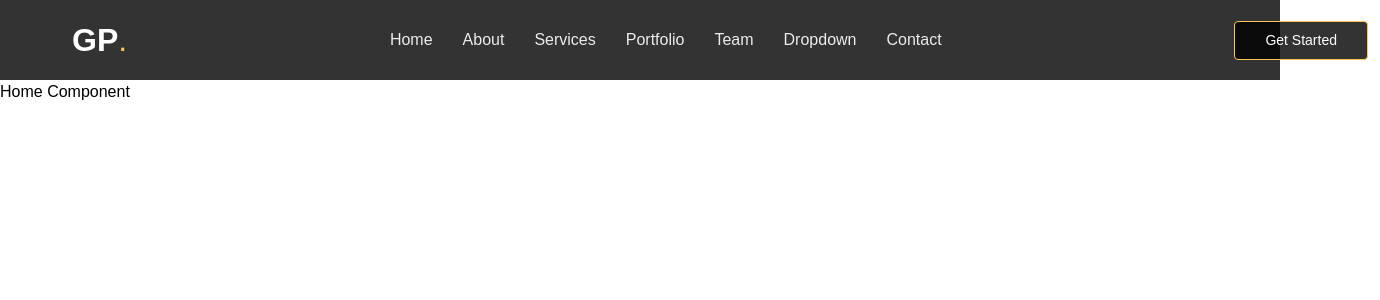
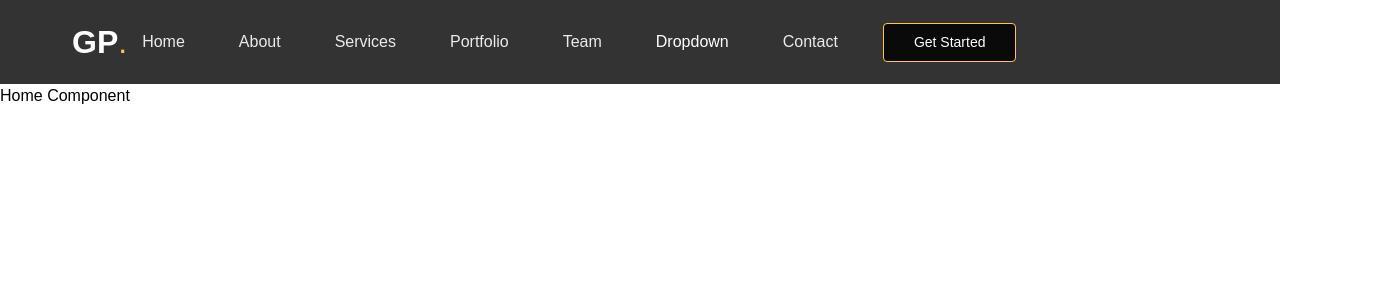
Before and after one commit to vatsal-bhatti/GP-Project, a React (Vite) app: page / in a window 1280 px wide. Shown: the top 300 px of the page, 1380 px wide, since content can reach past the window. Built offline with nearby package versions, Linux system fonts and the light colour scheme.

Commit message:
[REFACTOR]: refactored nav bar

```diff
--- a/package.json
+++ b/package.json
@@ -13,6 +13,7 @@
     "@redux-devtools/extension": "^3.3.0",
     "react": "^18.2.0",
     "react-dom": "^18.2.0",
+    "react-icons": "^5.2.1",
     "react-loader-spinner": "^6.1.6",
     "react-redux": "^9.1.0",
     "react-router-dom": "^6.22.2",
--- /dev/null
+++ b/src/components/common/Dropdown.jsx
@@ -0,0 +1,36 @@
+import { useState } from "react";
+
+const Dropdown = ({ title, items }) => {
+  const [isDropdownOpen, setIsDropdownOpen] = useState(false);
+
+  const toggleDropdown = () => {
+    setIsDropdownOpen(!isDropdownOpen);
+  };
+
+  return (
+    <li className="relative group">
+      <button
+        onClick={toggleDropdown}
+        className="block py-2 px-4 text-lg font-normal text-black hover:bg-[#FFC451] w-full lg:hover:text-[#FFC451] lg:py-[18px] lg:px-[15px] lg:font-normal lg:text-[16px] lg:text-white lg:hover:bg-transparent transition-colors duration-[0.3s]"
+      >
+        {title}
+      </button>
+      <ul
+        className={`${
+          isDropdownOpen ? "block" : "hidden"
+        } lg:absolute lg:hidden lg:group-hover:block bg-black lg:bg-white mt-2 w-full lg:w-auto`}
+      >
+        {items.map((item, index) => (
+          <li
+            key={index}
+            className="px-4 py-2 hover:bg-gray-200 lg:hover:bg-gray-700"
+          >
+            <a href={item.href}>{item.label}</a>
+          </li>
+        ))}
+      </ul>
+    </li>
+  );
+};
+
+export default Dropdown;
--- a/src/components/layout/Navbar/Navbar.jsx
+++ b/src/components/layout/Navbar/Navbar.jsx
@@ -1,54 +1,162 @@
+import { useState, useEffect } from "react";
+import Dropdown from "../../common/Dropdown";
+import { RxHamburgerMenu } from "react-icons/rx";
+import { IoIosClose } from "react-icons/io";
+
 const Navbar = () => {
+  const [isOpen, setIsOpen] = useState(false);
+  const [isVisible, setIsVisible] = useState(false);
+
+  const toggleMenu = () => {
+    setIsOpen(!isOpen);
+  };
+
+  useEffect(() => {
+    const handleResize = () => {
+      if (window.innerWidth <= 1024) {
+        // lg breakpoint in Tailwind CSS
+        setIsVisible(true);
+      } else {
+        setIsVisible(false);
+      }
+    };
+
+    handleResize(); // Call initially to set the state based on initial screen size
+    window.addEventListener("resize", handleResize);
+
+    return () => window.removeEventListener("resize", handleResize);
+  }, []);
+
+  const dropdownItems = [
+    { href: "#submenu1", label: "Submenu 1" },
+    { href: "#submenu2", label: "Submenu 2" },
+  ];
+
   return (
-    <nav className="bg-[#000000CC] text-[#FFFFFFE7]  py-[10px]  box-border  ">
-      <div className="container  flex justify-between items-center mx-[60px] px-[12px]  max-w-[1320px] w-[1320px]   relative ">
-        <div className="text-xl font-bold">
-          <span className="text-[32px] leading-[38.4px] font-bold text-white">
+    <nav className="bg-[#000000CC] text-[#FFFFFFE7] py-[10px] box-border">
+      <div className="container-fluid contai flex justify-between items-center mx-auto lg:mx-[60px] px-2 lg:px-[12px]  w-full lg:w-fit relative">
+        <div className="flex justify-between items-center text-xl font-bold">
+          <div className="text-[32px] leading-[38.4px] font-bold text-white">
             GP
-          </span>
-          <span className="text-[32px] leading-[32px] font-normal text-[#FFC451]">
+          </div>
+          <div className="text-[32px] leading-[32px] font-normal text-[#FFC451]">
             .
-          </span>
+          </div>
         </div>
-        <ul className="flex  items-center">
-          <li className="hover:text-[#FFC451] text-[16px] font-normal py-[18px] px-[15px]  transition-colors duration-[0.3s] ">
+
+        {isVisible && (
+          <div>
+            {/* Mobile Menu */}
+            <div
+              className={`fixed inset-0 bg-[#212529CC] z-[9997] transform overflow-hidden order-3 box-border ${
+                isOpen ? "translate-x-0" : "translate-x-full"
+              } transition-transform duration-300`}
+            >
+              {isOpen ? (
+                <div className="flex justify-end items-center p-5 border-b">
+                  <button
+                    className="text-white focus:outline-none text-right"
+                    onClick={toggleMenu}
+                  >
+                    <IoIosClose />
+                  </button>
+                </div>
+              ) : null}
+
+              <ul className="flex flex-col bg-white items-start space-y-2 py-[10px] inset-x-[20px] top-[60px] bottom-[20px] absolute rounded-[6px] overflow-auto z-[9998]">
+                <li className="w-full">
+                  <a
+                    href="#home"
+                    className="block py-2 px-4 text-lg font-normal text-black hover:bg-[#FFC451] w-full"
+                  >
+                    Home
+                  </a>
+                </li>
+                <li className="w-full">
+                  <a
+                    href="#about"
+                    className="block py-2 px-4 text-lg font-normal text-black hover:bg-[#FFC451] w-full"
+                  >
+                    About
+                  </a>
+                </li>
+                <li className="w-full">
+                  <a
+                    href="#services"
+                    className="block py-2 px-4 text-lg font-normal text-black hover:bg-[#FFC451] w-full"
+                  >
+                    Services
+                  </a>
+                </li>
+                <li className="w-full">
+                  <a
+                    href="#portfolio"
+                    className="block py-2 px-4 text-lg font-normal text-black hover:bg-[#FFC451] w-full"
+                  >
+                    Portfolio
+                  </a>
+                </li>
+                <li className="w-full">
+                  <a
+                    href="#team"
+                    className="block py-2 px-4 text-lg font-normal text-black hover:bg-[#FFC451] w-full"
+                  >
+                    Team
+                  </a>
+                </li>
+                <Dropdown title="Dropdown" items={dropdownItems} />
+                <li className="w-full">
+                  <a
+                    href="#contact"
+                    className="block py-2 px-4 text-lg font-normal text-black hover:bg-[#FFC451] w-full"
+                  >
+                    Contact
+                  </a>
+                </li>
+              </ul>
+            </div>
+          </div>
+        )}
+        <ul className="hidden lg:visible lg:flex items-center space-x-6">
+          <li className="hover:text-[#FFC451] text-[16px] font-normal py-[18px] px-[15px] transition-colors duration-[0.3s]">
             <a href="#home">Home</a>
           </li>
-          <li className="hover:text-[#FFC451] text-[16px] font-normal py-[18px] px-[15px]  transition-colors duration-[0.3s]">
+          <li className="hover:text-[#FFC451] text-[16px] font-normal py-[18px] px-[15px] transition-colors duration-[0.3s]">
             <a href="#about">About</a>
           </li>
-          <li className="hover:text-[#FFC451] text-[16px] font-normal py-[18px] px-[15px]  transition-colors duration-[0.3s]">
+          <li className="hover:text-[#FFC451] text-[16px] font-normal py-[18px] px-[15px] transition-colors duration-[0.3s]">
             <a href="#services">Services</a>
           </li>
-          <li className="hover:text-[#FFC451] text-[16px] font-normal py-[18px] px-[15px]  transition-colors duration-[0.3s]">
+          <li className="hover:text-[#FFC451] text-[16px] font-normal py-[18px] px-[15px] transition-colors duration-[0.3s]">
             <a href="#portfolio">Portfolio</a>
           </li>
-          <li className="hover:text-[#FFC451] text-[16px] font-normal py-[18px] px-[15px]  transition-colors duration-[0.3s]">
+          <li className="hover:text-[#FFC451] text-[16px] font-normal py-[18px] px-[15px] transition-colors duration-[0.3s]">
             <a href="#team">Team</a>
           </li>
-          <li className="hover:text-[#FFC451] text-[16px] font-normal py-[18px] px-[15px]  transition-colors duration-[0.3s] relative group">
-            <a href="#dropdown">Dropdown</a>
-            <ul className="absolute hidden group-hover:block bg-black mt-2">
-              <li className="px-4 py-2 hover:bg-gray-700">
-                <a href="#submenu1">Submenu 1</a>
-              </li>
-              <li className="px-4 py-2 hover:bg-gray-700">
-                <a href="#submenu2">Submenu 2</a>
-              </li>
-            </ul>
-          </li>
-          <li className="hover:text-[#FFC451] text-[16px] font-normal py-[18px] px-[15px]  transition-colors duration-[0.3s]">
+          <Dropdown title="Dropdown" items={dropdownItems} />
+          <li className="hover:text-[#FFC451] text-[16px] font-normal py-[18px] px-[15px] transition-colors duration-[0.3s]">
             <a href="#contact">Contact</a>
           </li>
         </ul>
 
-        <button
-          className="bg-[#000000CC]
-] border-[1.6px] border-[#FFC451]
-] text-white px-[30px] py-[8px] ml-[30px] rounded-[4px] hover:bg-[#FFC451] transition-colors duration-[0.3s] hover:cursor-pointer text-[14px] font-normal "
-        >
+        <button className=" order-2 lg:block bg-[#000000CC] border-[1.6px] border-[#FFC451] text-white px-[15px] lg:px-[30px] py-[6px] lg:py-[8px] lg:ml-[30px] mr-[15px] lg:mr-0 rounded-[4px] hover:bg-[#FFC451] transition-colors duration-[0.3s] hover:cursor-pointer text-[14px] font-normal  ">
           Get Started
         </button>
+
+        {isVisible ? (
+          isOpen ? null : (
+            <>
+              <div className="flex-wrap mr-[10px] order-2 box-border">
+                <button
+                  className="focus:outline-none hover:cursor-pointer"
+                  onClick={toggleMenu}
+                >
+                  <RxHamburgerMenu size={"28px"} color="white" />
+                </button>
+              </div>
+            </>
+          )
+        ) : null}
       </div>
     </nav>
   );
```
Also changed, not shown: 1 other file (tests, documents, lock files or other folders).
